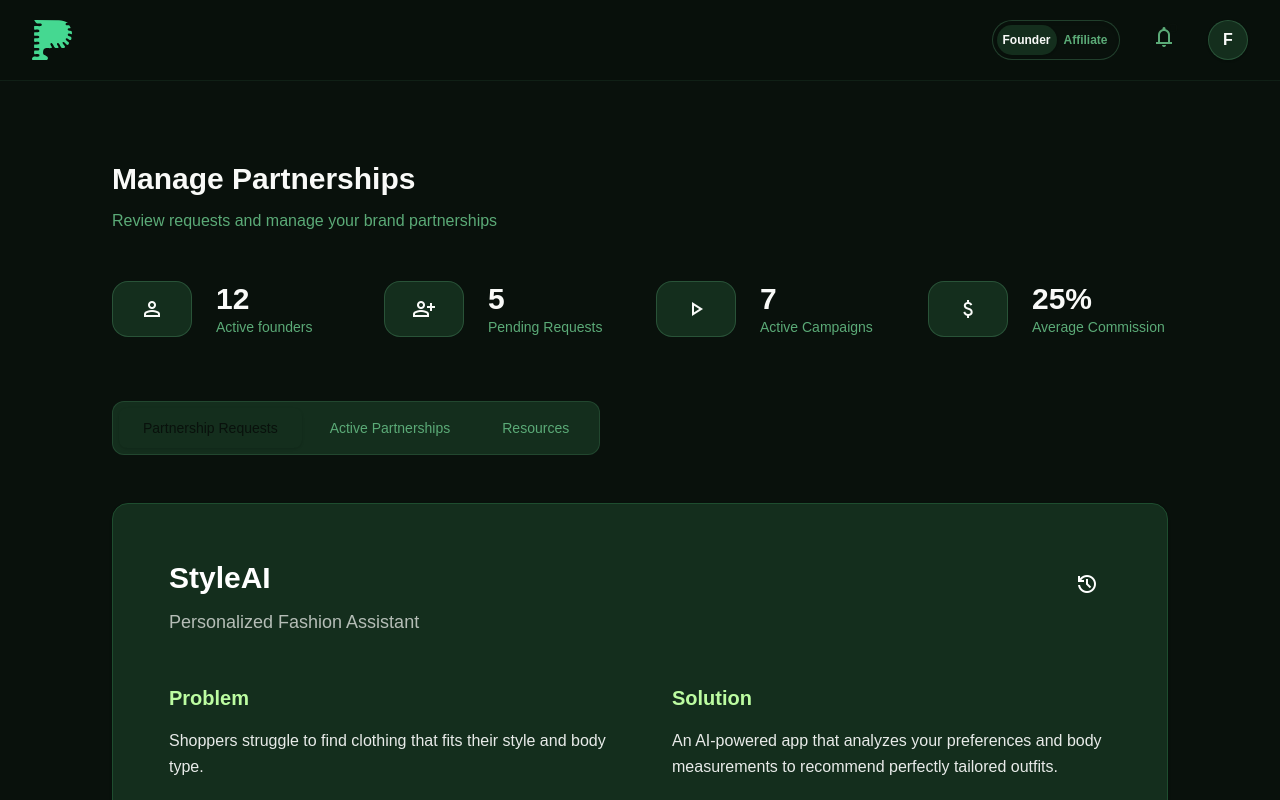
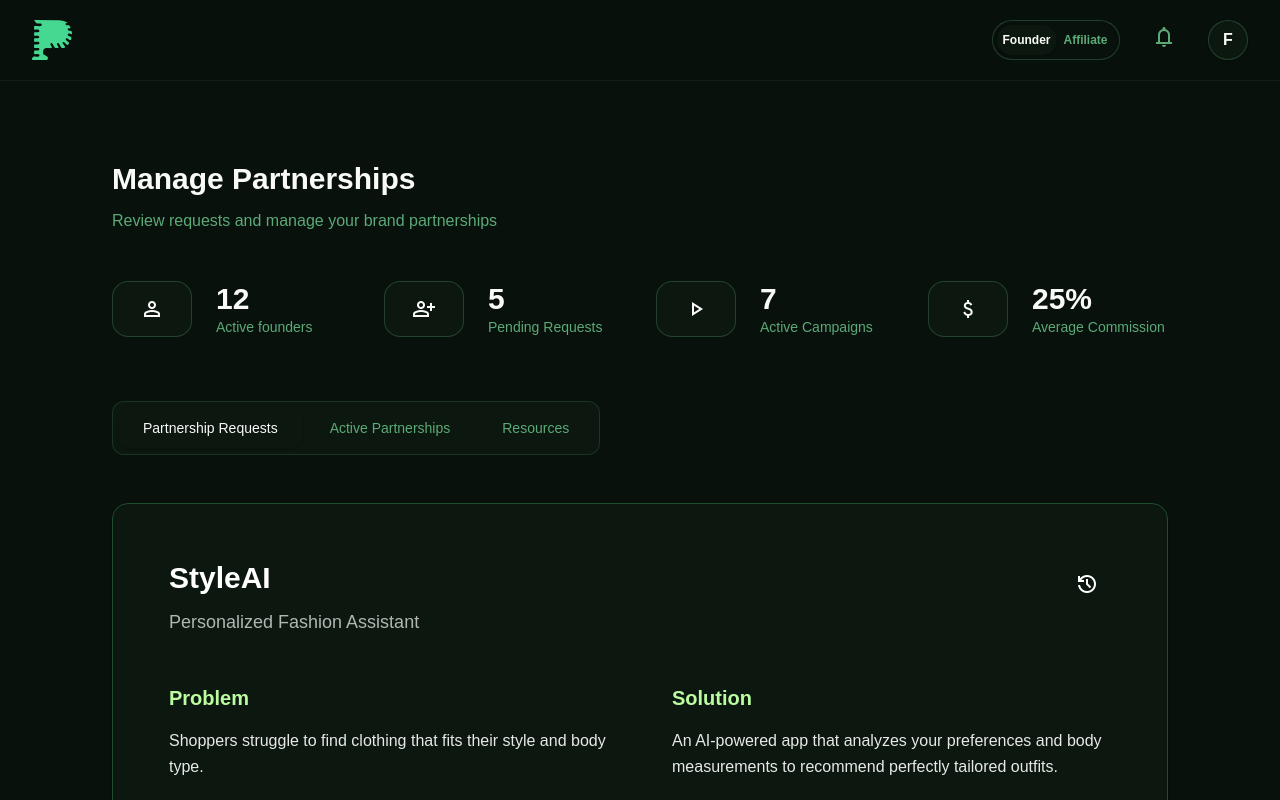
Before and after one commit to 7ossam26/proovd-demo, a Next.js app in the folder proovd-app/: page /affiliate/partnerships/requests in a window 1280 px wide. Shown: the top 800 px of the page. Built offline with nearby package versions, Linux system fonts and the light colour scheme; a web font is replaced by a local one.

Commit message:
enhance color 2

```diff
--- a/proovd-app/src/app/affiliate/layout.js
+++ b/proovd-app/src/app/affiliate/layout.js
@@ -95,7 +95,7 @@ export default function AffiliateLayout({ children }) {
                 className={cn(
                   "px-6 py-2.5 rounded-lg text-sm font-medium transition-all",
                   isActive
-                    ? "bg-brand-primary text-brand-bg shadow-sm"
+                    ? "bg-brand-primary text-brand-text shadow-sm"
                     : "text-brand-text-muted hover:text-brand-text hover:bg-white/5"
                 )}>
                 {tab.name}
--- a/proovd-app/src/app/founder/dashboard/page.js
+++ b/proovd-app/src/app/founder/dashboard/page.js
@@ -65,7 +65,7 @@ export default function FounderDashboard() {
               className={cn(
                 "relative px-4 py-2 text-sm font-medium rounded-lg transition-all z-10",
                 activeTab === tab.id
-                  ? "text-brand-bg bg-brand-primary"
+                  ? "text-brand-text bg-brand-primary"
                   : "text-brand-text-muted hover:text-brand-text"
               )}>
               {activeTab === tab.id && (
--- a/proovd-app/src/app/globals.css
+++ b/proovd-app/src/app/globals.css
@@ -7,7 +7,7 @@
   /* Brand Colors */
   --color-brand: #45d891;
   --color-brand-bg: #09110c;
-  --color-brand-surface: #142E1D;
+  --color-brand-surface: #0B170F;
   --color-brand-surface-light: #5baa77;
   --color-brand-highlight: #bcfca1;
   --color-brand-accent: #c8fcff;
```
